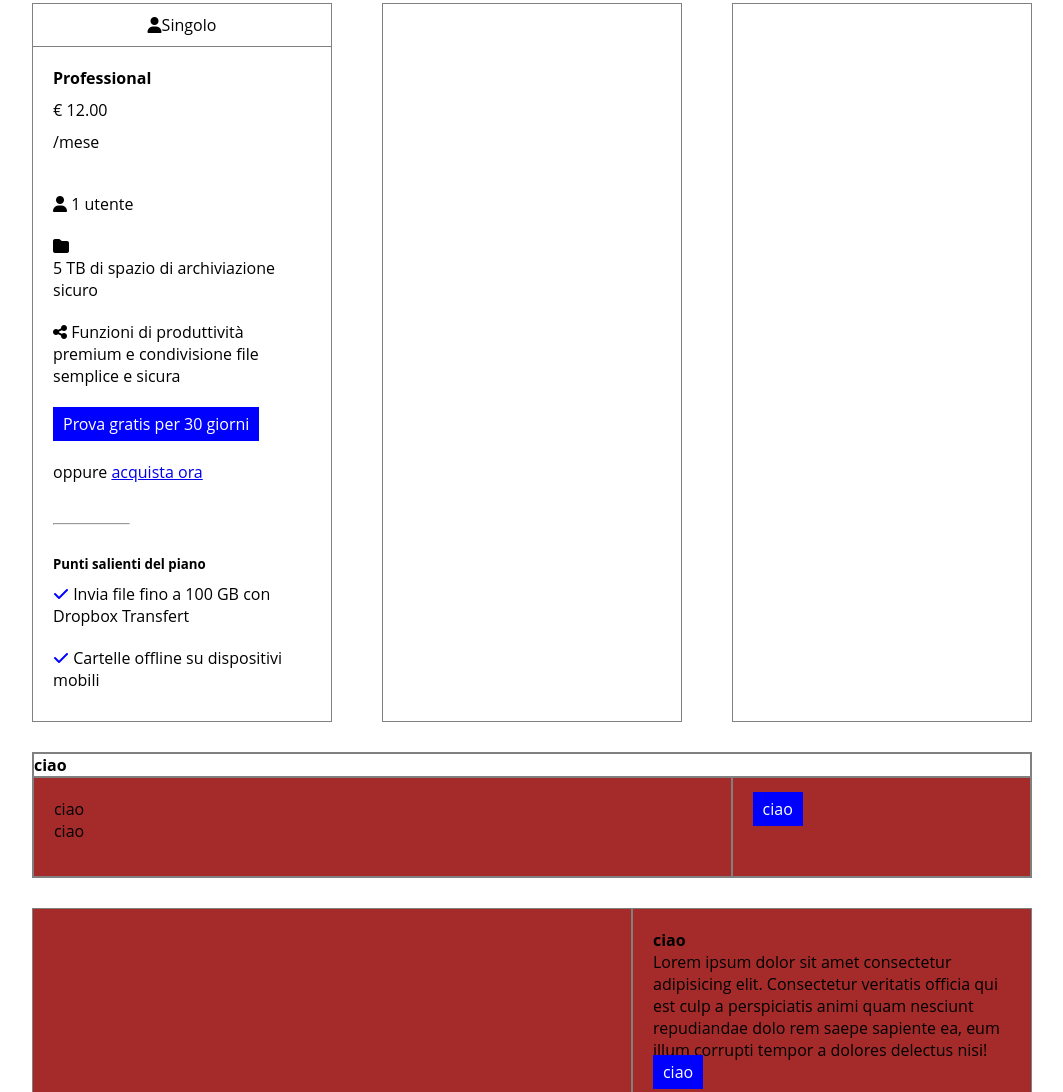
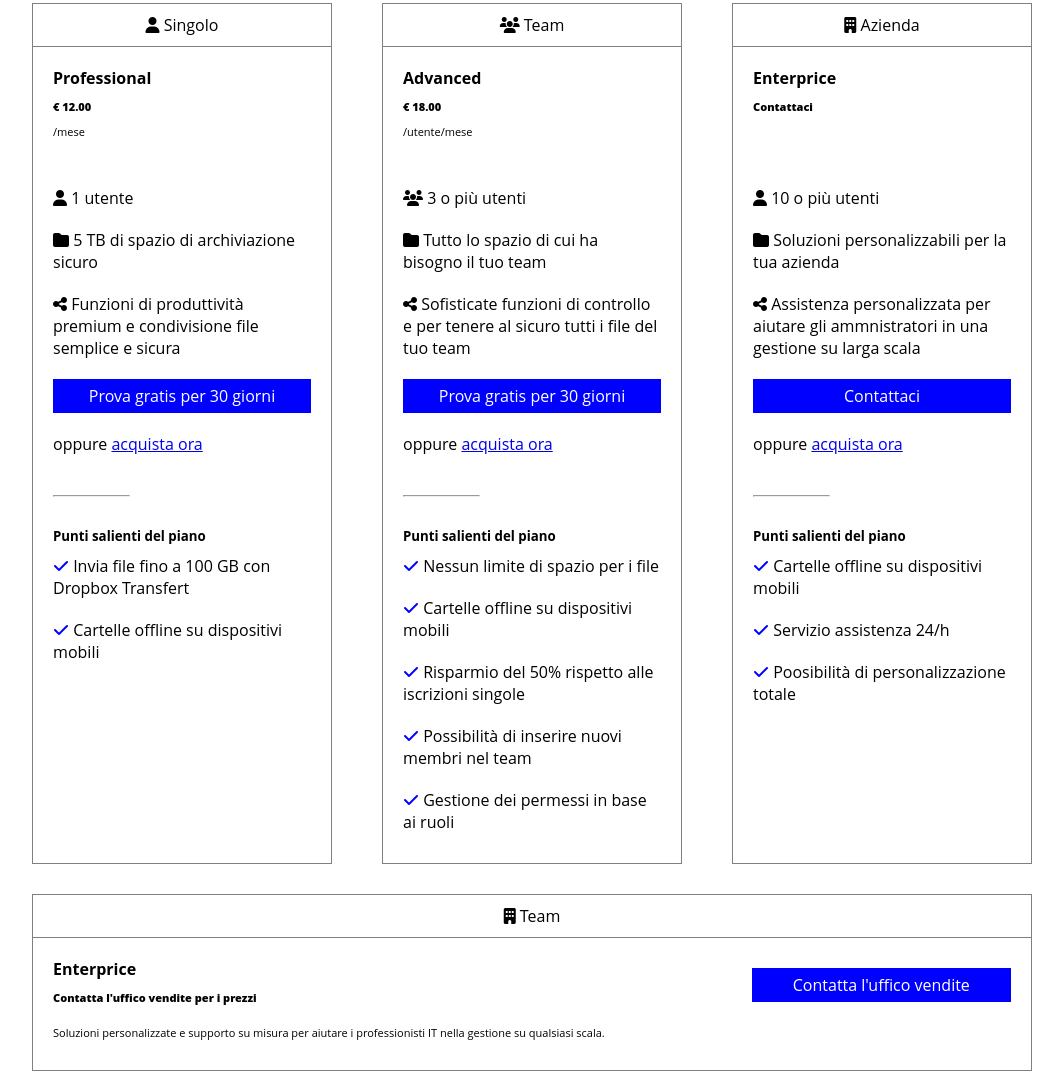
Before and after one commit to emanuelesacchetti/htmlcss-dropbox, a plain HTML site: page index.html in a window 1280 px wide. Shown: the part 914-2006 px from the top of the page, without its empty margins (108-1171 px from the left). Drawn offline with Linux system fonts and the light colour scheme.

Commit message:
termine dei 4 piani business

```diff
--- a/css/style.css
+++ b/css/style.css
@@ -44,11 +44,6 @@ body {
 .debug .ft_flex_cont {
     height: 200px;
 }
-
-.debug .sub_flex_cont_2 {
-    height: 100px;
-    background-color: brown;
-}
 .debug .sub_box_cont {
     height: 300px;
     background-color: brown;
@@ -59,6 +54,7 @@ body {
     background-color: blue;
     padding: 6px 10px;
     color: white;
+    text-align: center;
 }
 .border {
     border: 1px solid gray;
@@ -231,6 +227,17 @@ header a {
     margin: 30px 0;
     line-height: 25px;
 }
+.price {
+    font-weight: 800;
+    font-size: 11px;
+}
+.month {
+    font-size: 11px;
+}
+
+.h-110 {
+    height: 110px;
+}
 
 .pay-text {
     vertical-align: middle;
--- a/index.html
+++ b/index.html
@@ -66,7 +66,8 @@
         </section>
 
         <div class="main_container">
-            <section id="subscription"> <!--scegli il piano abbonamento-->
+            <section id="subscription">
+                 <!--scegli il piano abbonamento-->
                 <h3>Trova il piano buniess che fa per te</h3>
                 <span class="pay-way">
                     <span class="circle border-blue"></span>
@@ -80,24 +81,27 @@
                 <div class="sub_flex_cont d-flex flex-between">
                     <div class="sub_item  border">
                         <div class="utent-kind pad-10">
-                            <i class="fa-solid fa-user"></i>Singolo
+                            <i class="fa-solid fa-user"></i> Singolo
                         </div>
-                        <div class="sub_item_text">               <!--primo elemento item-->
-                            <h4>Professional</h4>
-                            <div class="price mar-10">€ 12.00</div> <!--prezzo-->
-                            <div class="month mar-30-b">/mese</div> <!--mese-->
+                        <div class="sub_item_text">
+                            <div class="h-110">               <!--primo elemento item-->
+                                <h4>Professional</h4>
+                                <div class="price mar-10">€ 12.00</div> <!--prezzo-->
+                                <div class="month mar-30-b">/mese</div>
+                            </div> <!--mese-->
                             <div class="pad-10">
                                 <i class="inl-blk fa-solid fa-user"></i>
-                                <div class="inl-blk"> 1 utente</div>
+                                1 utente
                             </div> <!--n° utente-->
                             <div class="pad-10">
                                 <i class="inl-blk fa-solid fa-folder"></i>
-                                <div class="inl-blk"> 5 TB di spazio di archiviazione sicuro</div>
+                                5 TB di spazio di archiviazione sicuro
                             </div> <!--spazio-->
                             <div class="pad-10">
-                                <i class="fa-solid fa-share-nodes"></i> Funzioni di produttività premium e condivisione file semplice e sicura
+                                <i class="fa-solid fa-share-nodes"></i>
+                                Funzioni di produttività premium e condivisione file semplice e sicura
                             </div> <!--funzioni-->
-                            <span class="button-blue inl-blk mar-10">Prova gratis per 30 giorni</span> <!--bottone-->
+                            <div class="button-blue mar-10">Prova gratis per 30 giorni</div>
                             <div class="pad-10">
                                 oppure <span><a href="#">acquista ora</a></span>
                             </div>
@@ -109,19 +113,89 @@
                             </ul>
                         </div>
                     </div>
-                    <div class="sub_item border"></div>           <!--secondo elemento item-->
-                    <div class="sub_item border"></div>           <!--terzo elemento item-->
+                    <div class="sub_item border">                   <!--secondo elemento item-->
+                        <div class="utent-kind pad-10">
+                            <i class="fa-solid fa-users"></i> Team
+                        </div>
+                        <div class="sub_item_text">
+                            <div class="h-110">
+                                <h4>Advanced</h4>
+                                <div class="price mar-10">€ 18.00</div> <!--prezzo-->
+                                <div class="month mar-30-b">/utente/mese</div>
+                            </div> <!--mese-->
+                            <div class="pad-10">
+                                <i class="fa-solid fa-users"></i>
+                                3 o più utenti
+                            </div> <!--n° utente-->
+                            <div class="pad-10">
+                                <i class="inl-blk fa-solid fa-folder"></i>
+                                Tutto lo spazio di cui ha bisogno il tuo team
+                            </div> <!--spazio-->
+                            <div class="pad-10">
+                                <i class="fa-solid fa-share-nodes"></i>
+                                Sofisticate funzioni di controllo e per tenere al sicuro tutti i file del tuo team
+                            </div> <!--funzioni-->
+                            <div class="button-blue mar-10">Prova gratis per 30 giorni</div> <!--bottone-->
+                            <div class="pad-10">
+                                oppure <span><a href="#">acquista ora</a></span>
+                            </div>
+                            <hr>
+                            <h5>Punti salienti del piano</h5> <!--punti salienti-->
+                            <ul class="check-list">
+                                <li class="pad-10"><i class="fa-solid fa-check"></i> Nessun limite di spazio per i file</li>
+                                <li class="pad-10"><i class="fa-solid fa-check"></i> Cartelle offline su dispositivi mobili</li>
+                                <li class="pad-10"><i class="fa-solid fa-check"></i> Risparmio del 50% rispetto alle iscrizioni singole</li>
+                                <li class="pad-10"><i class="fa-solid fa-check"></i> Possibilità di inserire nuovi membri nel team</li>
+                                <li class="pad-10"><i class="fa-solid fa-check"></i> Gestione dei permessi in base ai ruoli</li>
+                            </ul>
+                        </div>
+                    </div>
+                    <div class="sub_item border">                  <!--terzo elemento item-->
+                        <div class="utent-kind pad-10">
+                            <i class="fa-solid fa-building"></i> Azienda
+                        </div>
+                        <div class="sub_item_text">
+                            <div class="h-110">
+                                <h4>Enterprice</h4>
+                                <div class="price mar-10">Contattaci</div>
+                            </div>  <!--prezzo-->
+                            <div class="pad-10">
+                                <i class="inl-blk fa-solid fa-user"></i>
+                                10 o più utenti
+                            </div> <!--n° utente-->
+                            <div class="pad-10">
+                                <i class="inl-blk fa-solid fa-folder"></i>
+                                Soluzioni personalizzabili per la tua azienda
+                            </div> <!--spazio-->
+                            <div class="pad-10">
+                                <i class="fa-solid fa-share-nodes"></i>
+                                Assistenza personalizzata per aiutare gli ammnistratori in una gestione su larga scala
+                            </div> <!--funzioni-->
+                            <div class="button-blue mar-10">Contattaci</div>
+                            <div class="pad-10">
+                                oppure <span><a href="#">acquista ora</a></span>
+                            </div>
+                            <hr>
+                            <h5>Punti salienti del piano</h5> <!--punti salienti-->
+                            <ul class="check-list">
+                                <li class="pad-10"><i class="fa-solid fa-check"></i> Cartelle offline su dispositivi mobili</li>
+                                <li class="pad-10"><i class="fa-solid fa-check"></i> Servizio assistenza 24/h</li>
+                                <li class="pad-10"><i class="fa-solid fa-check"></i> Poosibilità di personalizzazione totale</li>
+                            </ul>
+                        </div>
+                    </div>
                 </div>
 
                 <div class="border">                              <!--box sotto i tre flex item-->
-                    <h4 class="border">ciao</h4>
+                    <div class="utent-kind pad-10"><i class="fa-solid fa-building"></i> Team</div>
                     <div class="sub_flex_cont_2 d-flex">
-                        <div class="sub_item_2_sx border">
-                            <div>ciao</div>
-                            <div>ciao</div>
+                        <div class="sub_item_2_sx ">
+                            <h4>Enterprice</h4>
+                            <div class="price mar-10">Contatta l'uffico vendite per i prezzi</div>
+                            <div class="month pad-10">Soluzioni personalizzate e supporto su misura per aiutare i professionisti IT nella gestione su qualsiasi scala.</div>
                         </div>
-                        <div class="sub_item_2_dx border">
-                            <span class="button-blue">ciao</span>
+                        <div class="sub_item_2_dx ">
+                            <div class="button-blue mar-10">Contatta l'uffico vendite</div>
                         </div>
                     </div>
                 </div>
```
